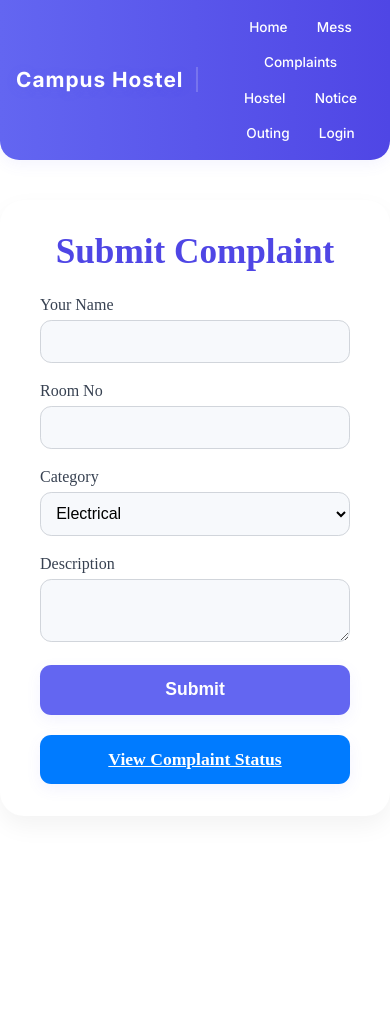
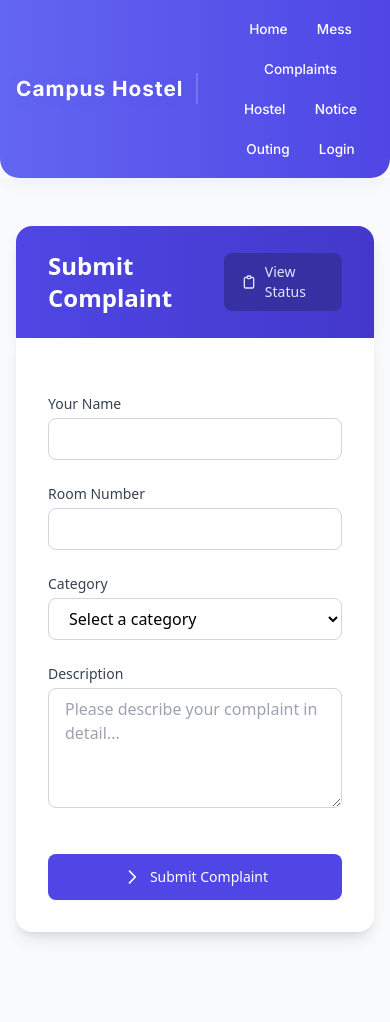
Before and after one commit to vanshikka-sharma/hostel_management_system, a Django app: page /complaint/ in a window 390 px wide. Before the commit the page ends 784 px from the top, so only its background shows below. Run offline with Django 5.2, Linux system fonts and the light colour scheme; some libraries are stand-ins or nearby versions.

Commit message:
Refactor complaint form and status templates for improved UI and responsiveness

```diff
--- a/complaint/templates/complaint/complaint_form.html
+++ b/complaint/templates/complaint/complaint_form.html
@@ -1,78 +1,53 @@
 {% extends 'base.html' %}
 {% block content %}
+<script src="https://cdn.tailwindcss.com"></script>
 <style>
-    .container {
-        max-width: 500px;
-        margin: 40px auto;
-        background: #fff;
-        border-radius: 1.5rem;
-        box-shadow: 0 10px 25px rgba(0, 0, 0, 0.05);
-        padding: 2rem 2.5rem;
-    }
-    h2 {
-        text-align: center;
-        color: #4f46e5;
-        font-size: 2.2rem;
-        font-weight: 700;
-        margin-bottom: 1.5rem;
-    }
-    .form-group {
-        margin-bottom: 1.2rem;
-    }
-    label {
-        display: block;
-        font-weight: 500;
-        margin-bottom: 0.4rem;
-        color: #374151;
-    }
-    input, select, textarea {
-        width: 100%;
-        padding: 0.7rem;
-        border: 1px solid #d1d5db;
-        border-radius: 0.7rem;
-        background: #f7f9fc;
-        font-size: 1rem;
-        transition: border-color 0.2s;
-    }
-    input:focus, select:focus, textarea:focus {
-        border-color: #6366f1;
-        outline: none;
-    }
-    .btn {
-        display: block;
-        width: 100%;
-        background: #6366f1;
-        color: #fff;
-        font-weight: 600;
-        padding: 0.9rem;
-        border: none;
-        border-radius: 0.7rem;
-        font-size: 1.1rem;
-        cursor: pointer;
-        margin-top: 1.2rem;
-        box-shadow: 0 5px 15px rgba(99, 102, 241, 0.08);
-        transition: background 0.2s, transform 0.2s;
-    }
-    .btn:hover {
-        background: #4f46e5;
-        transform: scale(1.03);
+    @import url('https://fonts.googleapis.com/css2?family=Inter:wght@400;500;600;700&display=swap');
+
+    textarea {
+        min-height: 120px;
+        resize: vertical;
     }
 </style>
-<div class="container">
-    <h2>Submit Complaint</h2>
-    <form method="post">
+
+<div class="min-h-screen bg-gray-50 py-12 px-4 sm:px-6 lg:px-8">
+    <div class="max-w-3xl mx-auto">
+        <!-- Header Section -->
+        <div class="bg-gradient-to-r from-indigo-600 to-indigo-700 rounded-t-2xl shadow-lg px-8 py-6">
+            <div class="flex items-center justify-between">
+                <h1 class="text-2xl font-bold text-white">Submit Complaint</h1>
+                <a href="{% url 'complaint_status' %}"
+                   class="inline-flex items-center px-4 py-2 border border-transparent rounded-lg text-sm font-medium text-indigo-100 bg-indigo-800 hover:bg-indigo-900 focus:outline-none focus:ring-2 focus:ring-offset-2 focus:ring-offset-indigo-600 focus:ring-indigo-500 transition-colors duration-200">
+                    <svg class="mr-2 h-5 w-5" fill="none" stroke="currentColor" viewBox="0 0 24 24">
+                        <path stroke-linecap="round" stroke-linejoin="round" stroke-width="2" d="M9 5H7a2 2 0 00-2 2v12a2 2 0 002 2h10a2 2 0 002-2V7a2 2 0 00-2-2h-2M9 5a2 2 0 002 2h2a2 2 0 002-2M9 5a2 2 0 012-2h2a2 2 0 012 2" />
+                    </svg>
+                    View Status
+                </a>
+            </div>
+        </div>
+
+        <!-- Form Section -->
+        <div class="bg-white shadow-lg rounded-b-2xl">
+            <form method="post" class="p-8 space-y-6">
                 {% csrf_token %}
+
                 <div class="form-group">
-            <label for="name">Your Name</label>
-            <input type="text" id="name" name="name" required>
+                    <label for="name" class="block text-sm font-medium text-gray-700 mb-1">Your Name</label>
+                    <input type="text" id="name" name="name" required
+                           class="w-full px-4 py-2 rounded-lg border border-gray-300 focus:ring-2 focus:ring-indigo-500 focus:border-indigo-500">
                 </div>
+
                 <div class="form-group">
-            <label for="room_no">Room No</label>
-            <input type="text" id="room_no" name="room_no" required>
+                    <label for="room_no" class="block text-sm font-medium text-gray-700 mb-1">Room Number</label>
+                    <input type="text" id="room_no" name="room_no" required
+                           class="w-full px-4 py-2 rounded-lg border border-gray-300 focus:ring-2 focus:ring-indigo-500 focus:border-indigo-500">
                 </div>
+
                 <div class="form-group">
-            <label for="category">Category</label>
-            <select id="category" name="category" required>
+                    <label for="category" class="block text-sm font-medium text-gray-700 mb-1">Category</label>
+                    <select id="category" name="category" required
+                            class="w-full px-4 py-2 rounded-lg border border-gray-300 focus:ring-2 focus:ring-indigo-500 focus:border-indigo-500 bg-white">
+                        <option value="" disabled selected>Select a category</option>
                         <option value="electric">Electrical</option>
                         <option value="furniture">Furniture</option>
                         <option value="Mess">Mess</option>
@@ -80,14 +55,25 @@
                         <option value="misc">Miscellaneous</option>
                     </select>
                 </div>
+
                 <div class="form-group">
-            <label for="description">Description</label>
-            <textarea id="description" name="description" required></textarea>
+                    <label for="description" class="block text-sm font-medium text-gray-700 mb-1">Description</label>
+                    <textarea id="description" name="description" required
+                              class="w-full px-4 py-2 rounded-lg border border-gray-300 focus:ring-2 focus:ring-indigo-500 focus:border-indigo-500"
+                              placeholder="Please describe your complaint in detail..."></textarea>
                 </div>
-        <button type="submit" class="btn">Submit</button>
+
+                <div class="pt-4">
+                    <button type="submit"
+                            class="w-full flex justify-center items-center py-3 px-4 border border-transparent rounded-lg shadow-sm text-sm font-medium text-white bg-indigo-600 hover:bg-indigo-700 focus:outline-none focus:ring-2 focus:ring-offset-2 focus:ring-indigo-500 transition-all duration-200 transform hover:scale-[1.02]">
+                        <svg class="mr-2 h-5 w-5" fill="none" stroke="currentColor" viewBox="0 0 24 24">
+                            <path stroke-linecap="round" stroke-linejoin="round" stroke-width="2" d="M9 5l7 7-7 7" />
+                        </svg>
+                        Submit Complaint
+                    </button>
+                </div>
             </form>
-    <div style="margin-top:20px;text-align:center;">
-        <a href="{% url 'complaint_status' %}" class="btn" style="background:#007bff;">View Complaint Status</a>
+        </div>
     </div>
 </div>
 {% endblock %}
```
Also changed, not shown: complaint/templates/complaint/complaint_status.html (+59 -35 lines). Lines whose indentation alone changed are shown as unchanged.
